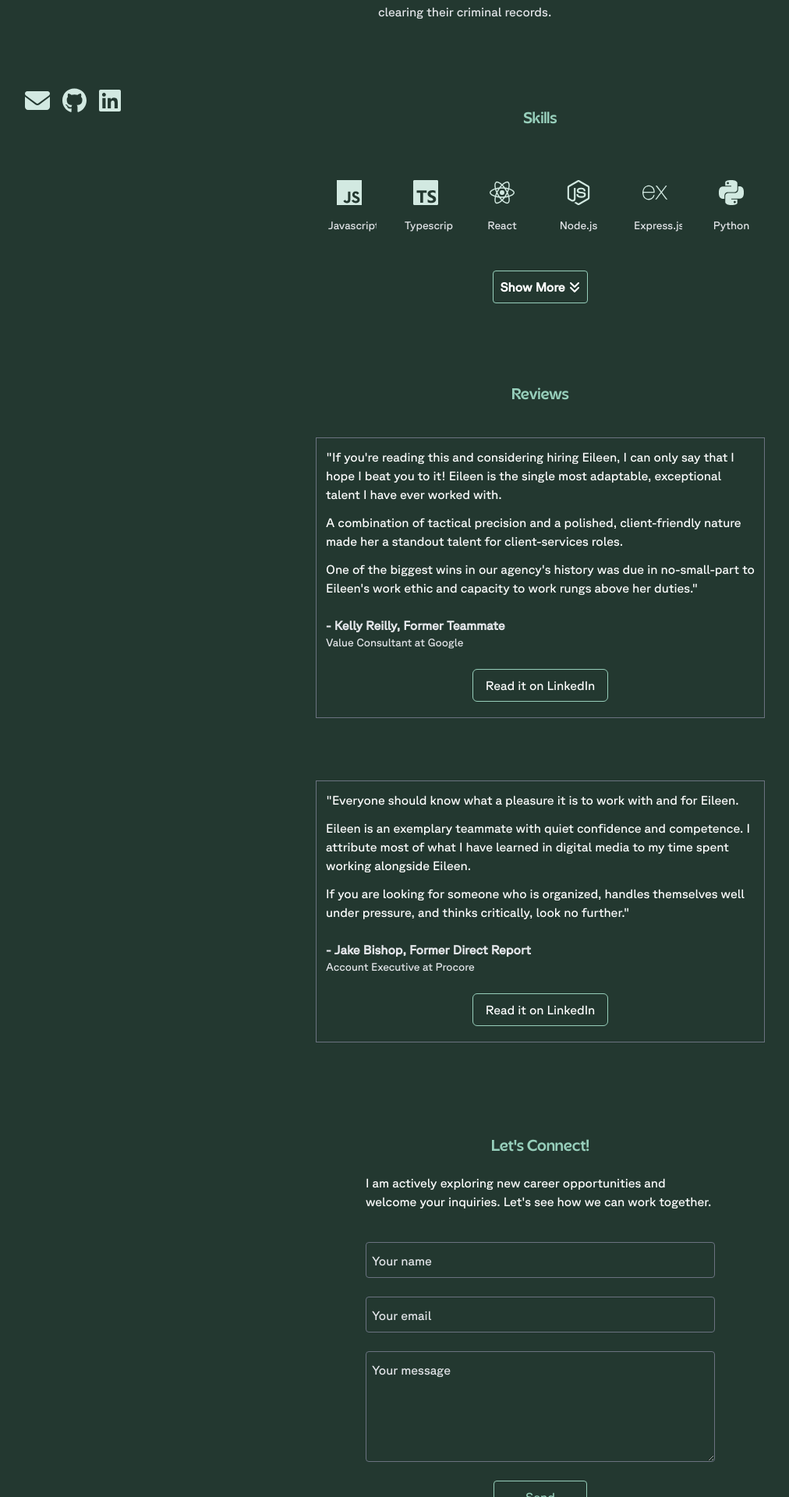
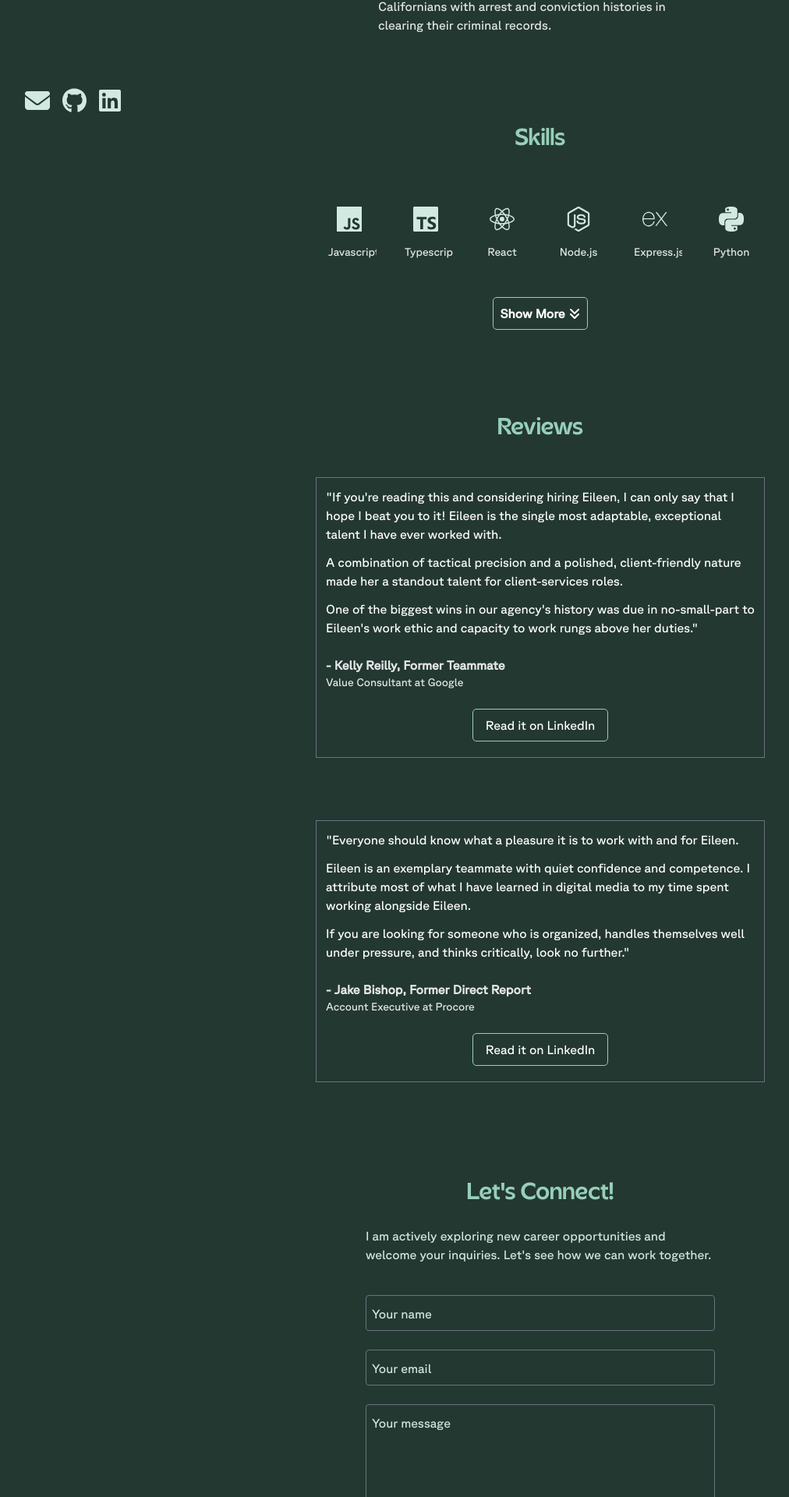
Before and after one commit to eburdekin/eb-react, a React (Vite) app: page / in a window 1280 px wide. Shown: the part 461-2381 px from the top of the page at 78% size, without its empty margins (195-1207 px from the left). Built offline with nearby package versions, Linux system fonts and the light colour scheme; no server answers.

Commit message:
change header styles, add bg color to mobile nav

```diff
--- a/src/App.tsx
+++ b/src/App.tsx
@@ -40,9 +40,7 @@ function App() {
         <div className="w-full md:flex-1">
           <div className="flex flex-col min-h-screen p-6 sticky top-0">
             <div className="pt-40 my-auto max-w-md">
-              <h1 className="text-5xl xl:text-6xl font-semibold">
-                Eileen Burdekin
-              </h1>
+              <h1 className="text-5xl xl:text-6xl">Eileen Burdekin</h1>
               <h3 className="text-3xl md:text-4xl mb-4">Web Developer</h3>
             </div>
             <div className="flex items-center text-lg md:text-xl gap-2">
--- a/src/components/Menu.tsx
+++ b/src/components/Menu.tsx
@@ -80,7 +80,7 @@ const Menu = () => {
 
   return (
     <>
-      <nav className="fixed w-full bg-opacity-95 z-50 top-0 right-0">
+      <nav className="nav fixed w-full bg-opacity-95 z-50 top-0 right-0">
         <div className="mx-auto px-4 relative z-50">
           <div className="flex justify-between items-center py-2">
             <div className="items-center"></div>
@@ -91,7 +91,7 @@ const Menu = () => {
         </div>
       </nav>
       {isOpen && (
-        <div className="md:hidden fixed bg-opacity-95 inset-x-0 top-0 z-50 pb-6">
+        <div className="nav md:hidden fixed bg-opacity-95 inset-x-0 top-0 z-50 pb-6">
           <div
             className="flex flex-col items-center mt-12 mb-4 text-2xl"
             ref={menuRef}
@@ -101,7 +101,7 @@ const Menu = () => {
         </div>
       )}
       <button
-        className="md:hidden fixed top-4 right-4 z-50 rounded shadow-md"
+        className="md:hidden fixed top-4 right-4 z-50 shadow-md"
         ref={hamburgerButtonRef}
         aria-label="Toggle menu"
       >
--- a/src/components/ProjectCard.tsx
+++ b/src/components/ProjectCard.tsx
@@ -23,12 +23,12 @@ const ProjectCard = (props: ProjectCardProps) => {
         <div className="absolute inset-0 flex justify-center items-center opacity-0 transition-opacity duration-300 ease-in-out group-hover:opacity-100">
           <div className="text-gray-200 flex gap-5 items-center">
             <a href={props.link1} target="_blank" rel="noreferrer">
-              <button className="rounded font-bold p-2 mx-2 w-[100px]">
+              <button className="font-bold p-2 mx-2 w-[100px]">
                 {props.linktext1}
               </button>
             </a>
             <a href={props.link2} target="_blank" rel="noreferrer">
-              <button className="rounded font-bold p-2 mx-2 w-[100px]">
+              <button className="font-bold p-2 mx-2 w-[100px]">
                 {props.linktext2}
               </button>
             </a>
--- a/src/components/ReviewCard.tsx
+++ b/src/components/ReviewCard.tsx
@@ -20,9 +20,7 @@ const ReviewCard = (props: ReviewCardProps) => {
       </div>
       <div className="text-center my-2">
         <a href={props.goTo} target="_blank" rel="noreferrer">
-          <button className="rounded-md px-4 py-2 text-white">
-            Read it on LinkedIn
-          </button>
+          <button className="px-4 py-2 text-white">Read it on LinkedIn</button>
         </a>
       </div>
     </div>
--- a/src/index.css
+++ b/src/index.css
@@ -11,6 +11,8 @@
   font-family: "GT Sans";
   src: url('../public/fonts/gt.woff') format('woff');
 }
+
+/* global styles */
 
 body {
   font-family: "GT Sans";
@@ -32,6 +34,7 @@ button {
   background-color: #233830;
   border: 1px solid #97cfbb;
   transition: transform 0.2s ease;
+  border-radius: 5px;
 }
 
 button:hover {
@@ -46,19 +49,7 @@ button:disabled {
   transform: none;
 }
 
-.nav-link {
-  color: #d2e9e1;
-}
-
-.nav-link:hover {
-  color: #97cfbb;
-}
-
 .highlighted {
-  color: #97cfbb;
-}
-
-.skill-hover:hover {
   color: #97cfbb;
 }
 
@@ -70,3 +61,28 @@ button:disabled {
   transform: scale(1.2);
   color: #97cfbb;
 }
+
+.section-header {
+  font-size: 30px;
+  text-align: center;
+}
+
+/* nav menu */
+
+.nav {
+  background-color: #233830;
+}
+
+.nav-link {
+  color: #d2e9e1;
+}
+
+.nav-link:hover {
+  color: #97cfbb;
+}
+
+/* skills */
+
+.skill-hover:hover {
+  color: #97cfbb;
+}
--- a/src/sections/Contact.tsx
+++ b/src/sections/Contact.tsx
@@ -51,24 +51,22 @@ const Contact: React.FC = () => {
   };
 
   const labelClass =
-    "absolute left-2 top-3 z-10 origin-[0] -translate-y-8 scale-75 transform text-gray-200 duration-300 peer-placeholder-shown:translate-y-0 peer-placeholder-shown:scale-100 peer-focus:left-0 peer-focus:-translate-y-8 peer-focus:scale-75 peer-focus:text-cyan-600 peer-focus:dark:text-cyan-500";
+    "absolute left-2 top-3 z-10 origin-[0] -translate-y-8 scale-75 transform duration-300 peer-placeholder-shown:translate-y-0 peer-placeholder-shown:scale-100 peer-focus:left-0 peer-focus:-translate-y-8 peer-focus:scale-75";
 
   const inputClass =
-    "peer block w-full rounded border-gray-500 bg-transparent p-2.5 text-white focus:border-cyan-600";
+    "peer block w-full rounded border-gray-500 bg-transparent p-2.5 focus:border-cyan-600";
 
   const ErrorMessage: React.FC<{ message: string | undefined }> = ({
     message,
   }) => {
-    return <p className="text-red-500 text-xs">{message}</p>;
+    return <p className="text-red-400 text-xs">{message}</p>;
   };
 
   return (
     <section id="section-contact">
-      <h2 className="text-xl font-bold mx-auto text-center py-2 mt-8">
-        Let's Connect!
-      </h2>
+      <h2 className="section-header mx-auto py-2 mt-8">Let's Connect!</h2>
       <div className="mx-auto flex flex-col items-center">
-        <p className="mt-3 text-white max-w-md">
+        <p className="mt-3 max-w-md">
           I am actively exploring new career opportunities and welcome your
           inquiries. Let's see how we can work together.
         </p>
@@ -134,11 +132,7 @@ const Contact: React.FC = () => {
             {onSubmitMessage && onSubmitMessage}
           </p>
 
-          <button
-            type="submit"
-            className="mt-2 rounded bg-black px-10 py-2"
-            disabled={!isValid}
-          >
+          <button type="submit" className="mt-2 px-10 py-2" disabled={!isValid}>
             Send
           </button>
         </form>
--- a/src/sections/Projects.tsx
+++ b/src/sections/Projects.tsx
@@ -4,7 +4,7 @@ import ProjectCard from "../components/ProjectCard";
 const Projects = () => {
   return (
     <section id="section-projects">
-      <h2 className="text-xl font-bold text-center my-5">Projects</h2>
+      <h2 className="section-header my-5">Projects</h2>
       <div className="flex flex-wrap gap-4 justify-evenly max-w-6xl mx-auto">
         <ProjectCard
           image="../images/expungeassist.webp"
--- a/src/sections/Reviews.tsx
+++ b/src/sections/Reviews.tsx
@@ -4,9 +4,7 @@ import ReviewCard from "../components/ReviewCard";
 const Reviews = () => {
   return (
     <section id="section-reviews">
-      <h2 className="text-xl font-bold text-center py-2 my-5 md:my-8">
-        Reviews
-      </h2>
+      <h2 className="section-header py-2 my-5 md:my-8">Reviews</h2>
       <div className="flex flex-row flex-wrap gap-10 justify-evenly max-w-6xl mx-auto">
         <ReviewCard
           goTo="https://www.linkedin.com/in/eburdekin/"
--- a/src/sections/Skills.tsx
+++ b/src/sections/Skills.tsx
@@ -67,13 +67,11 @@ const Skills = () => {
 
   return (
     <section id="section-skills">
-      <h2 className="text-xl font-bold text-center py-2 my-5 md:my-8">
-        Skills
-      </h2>
+      <h2 className="section-header py-2 my-5 md:my-8">Skills</h2>
       <div className="gap-1 justify-evenly max-w-3xl mx-auto text-center">
         <SkillCards items={atfSkills} />
         <button
-          className="rounded font-bold p-2 my-6"
+          className="font-bold p-2 my-6"
           onClick={() => {
             if (atfSkills.length === skills.length) {
               setAtfSkills(skills.slice(0, 6));
```
